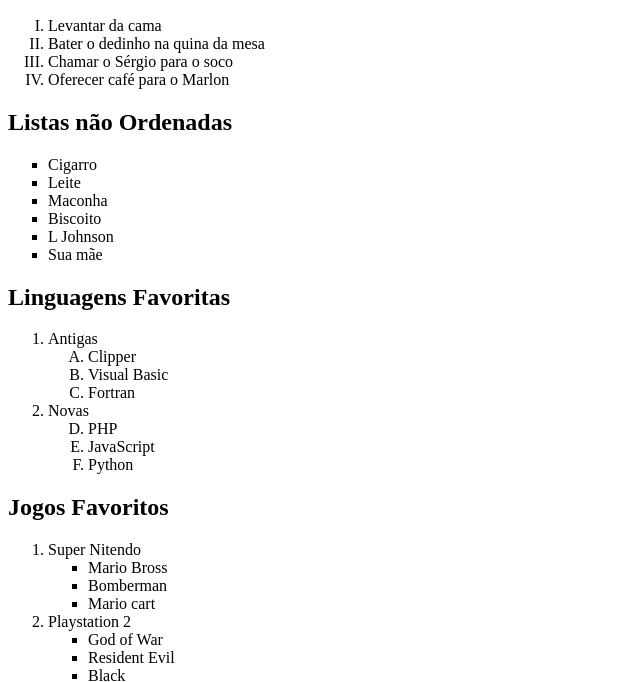
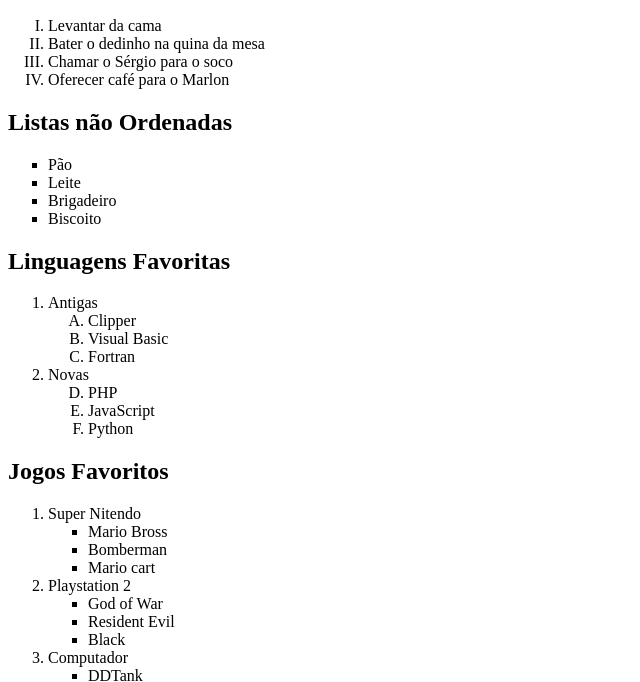
Before and after one commit to BernardoDev01/HTML-CSS, a plain HTML site: page Exercícios/ex009/index.html in a window 1280 px wide. Shown: the part 110-792 px from the top of the page, without its empty margins (0-640 px from the left). Drawn offline with Linux system fonts and the light colour scheme.

Commit message:
mudanças

```diff
--- a/Exercícios/ex009/index.html
+++ b/Exercícios/ex009/index.html
@@ -17,12 +17,10 @@
     </ol>
     <h2>Listas não Ordenadas</h2>
     <ul type="square"> <!--TAG ul= Criar lista não ordenada-->
-        <li>Cigarro</li> <!--TAG li= Adicionar conteúdo na lista-->
+        <li>Pão</li> <!--TAG li= Adicionar conteúdo na lista-->
         <li>Leite</li>
-        <li>Maconha</li>
+        <li>Brigadeiro</li>
         <li>Biscoito</li>
-        <li>L Johnson</li>
-        <li>Sua mãe</li>
         <!--Para personalizar a lista, utiliza a TAG type (circle, disc, square) dentro da TAG ol-->
     </ul>
     <h2>Linguagens Favoritas</h2>
```
Also changed, not shown: Exercícios/ex008/index.html (+3 -3 lines), Exercícios/ex008b/index.html (+3 -3 lines).
